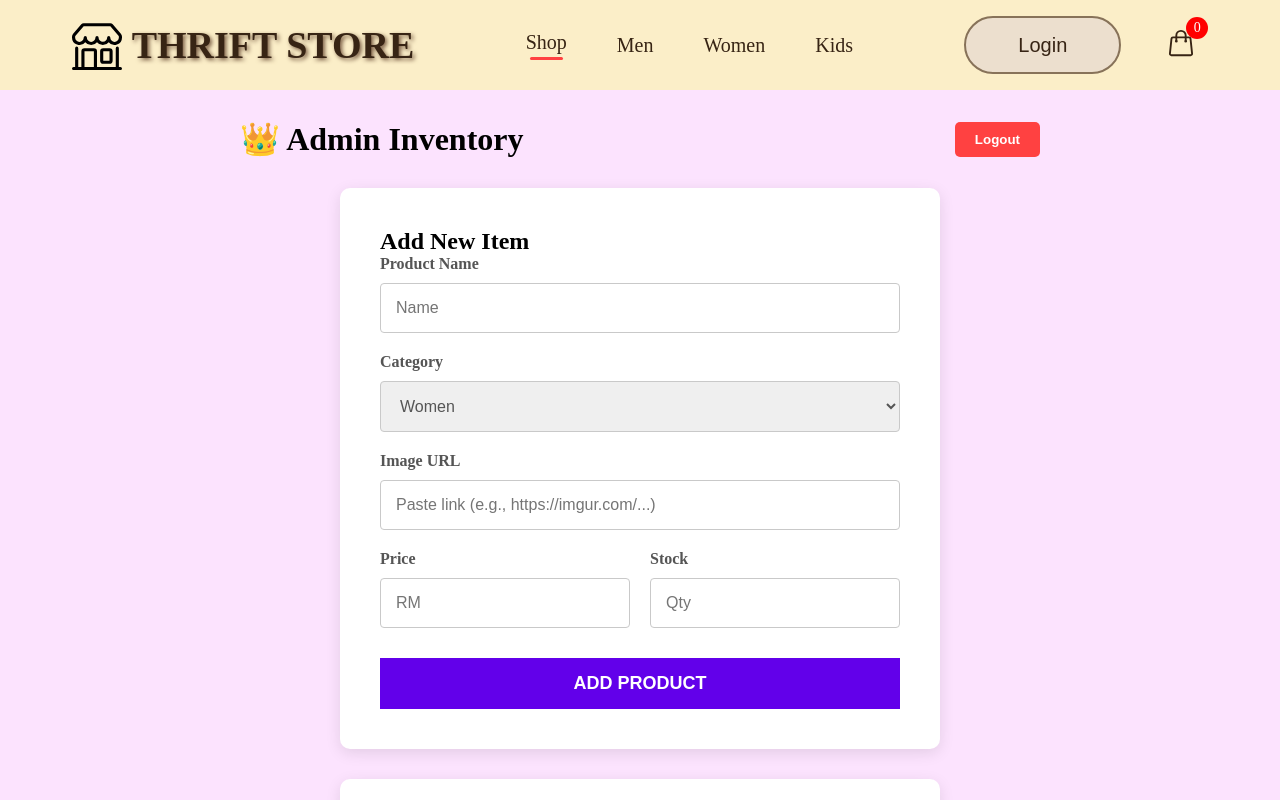
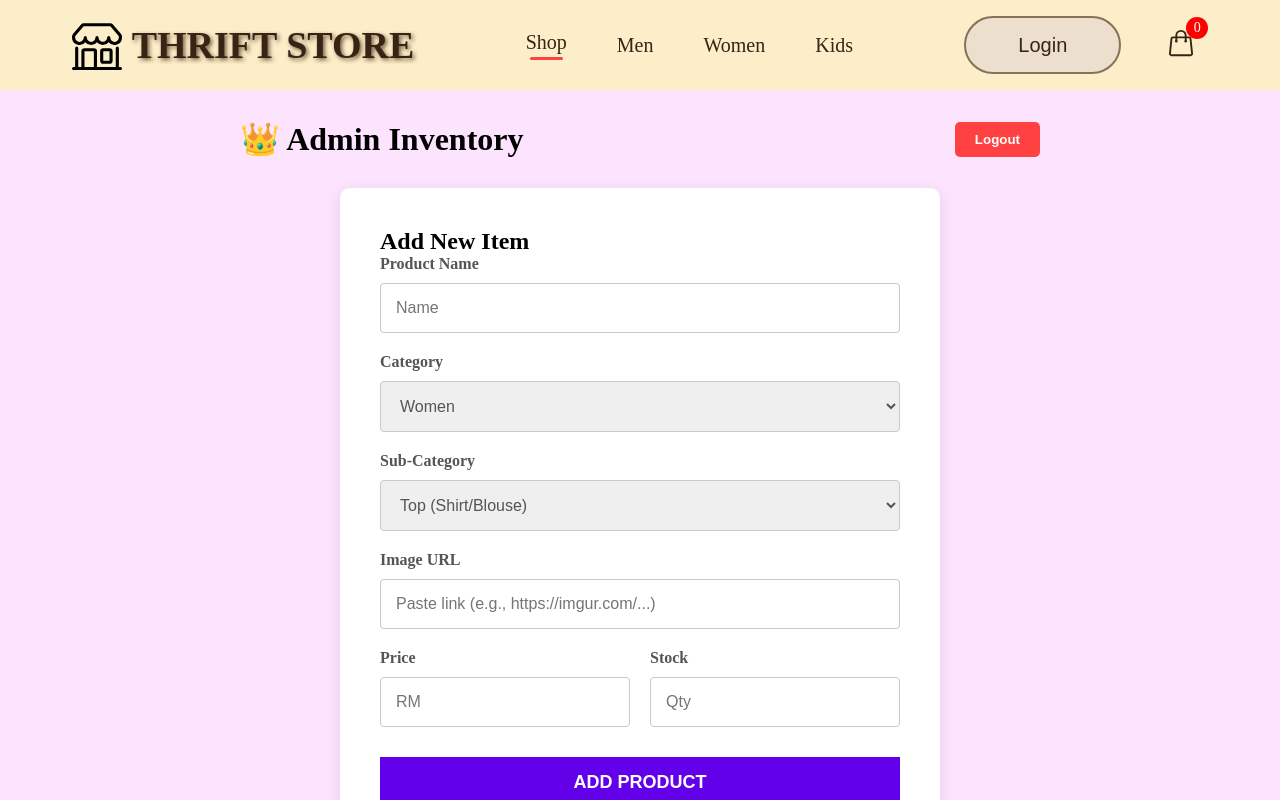
Before and after one commit to ynfarhana/PROJECT_CAT201, a React (Create React App) app: page /admin in a window 1280 px wide. Shown: the top 800 px of the page. Built offline with nearby package versions, Linux system fonts and the light colour scheme; no server answers; sample sign-in values are in the browser's storage.

Commit message:
added subcategory

```diff
--- a/src/Pages/AdminDashboard.jsx
+++ b/src/Pages/AdminDashboard.jsx
@@ -7,7 +7,7 @@ function AdminDashboard() {
 
     // State for Form
     const [productDetails, setProductDetails] = useState({
-        name: "", category: "Women", price: "", stock: "" , image: ""
+        name: "", category: "Women", subCategory: "Top", price: "", stock: "" , image: ""
     });
 
     // State for the List of Products
@@ -105,6 +105,16 @@ function AdminDashboard() {
                         </select>
                     </div>
                     <div className="input-group">
+                        <label>Sub-Category</label>
+                        <select value={productDetails.subCategory} onChange={changeHandler} name="subCategory" className="selector">
+                            <option value="Top">Top (Shirt/Blouse)</option>
+                            <option value="Bottom">Bottom (Pants/Skirt)</option>
+                            <option value="Outerwear">Outerwear (Jacket/Coat)</option>
+                            <option value="Dress">Dress</option>
+                            <option value="Accessories">Accessories</option>
+                        </select>
+                    </div>
+                    <div className="input-group">
                         <label>Image URL</label>
                         <input
                             value={productDetails.image}
```
Also changed, not shown: 2 other files (tests, documents, lock files or other folders).
